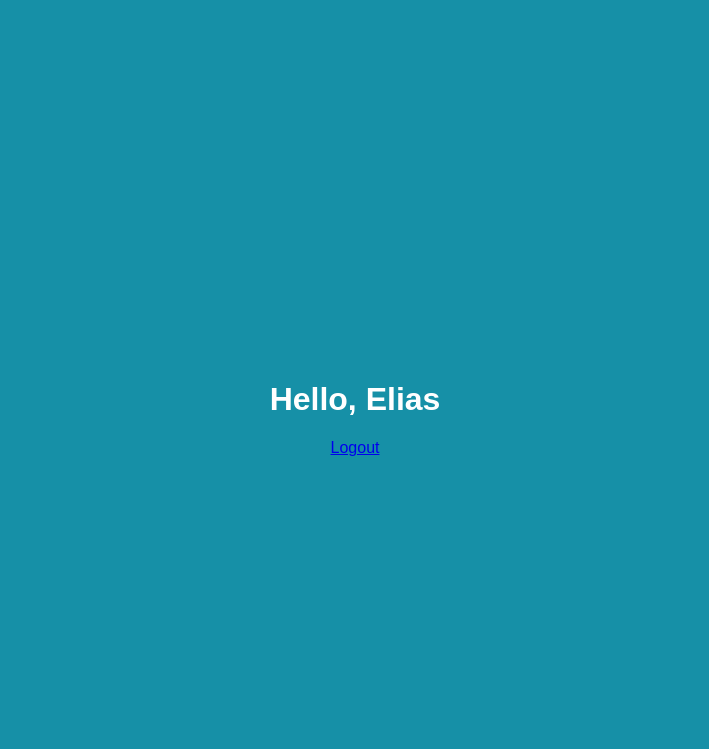
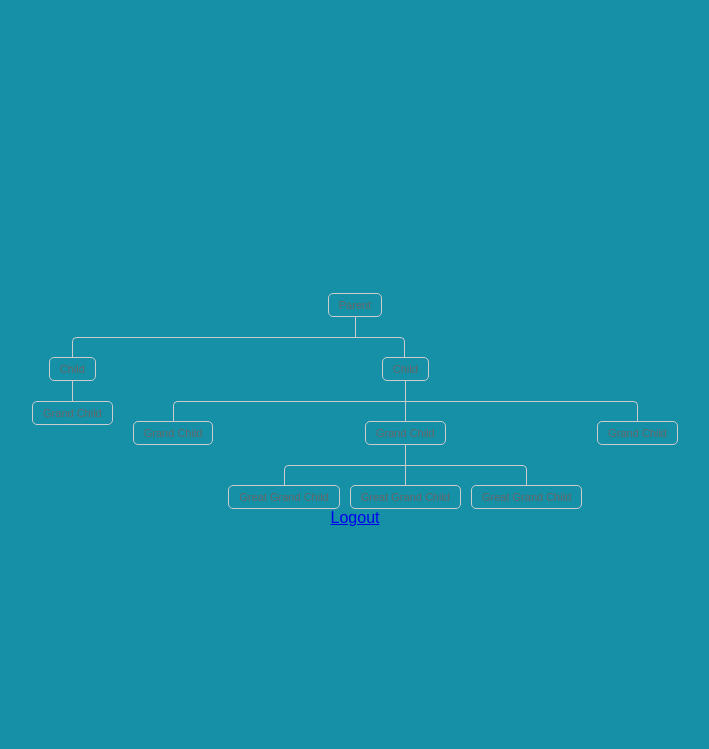
Before and after one commit to codingWithElias/Login-registration-System-PHP-and-MYSQL, a PHP site: page /home.php in a window 1280 px wide. Shown: the top 749 px of the page, without its empty margins (285-994 px from the left). Run offline with PHP 8.4, Linux system fonts and the light colour scheme; a user stored in the database is signed in.

Commit message:
bag o edit

```diff
--- a/home.php
+++ b/home.php
@@ -11,7 +11,44 @@ if (isset($_SESSION['id']) && isset($_SESSION['user_name'])) {
 	<link rel="stylesheet" type="text/css" href="style.css">
 </head>
 <body>
-     <h1>Hello, <?php echo $_SESSION['name']; ?></h1>
+     <div class="tree">
+	<ul>
+		<li>
+			<a href="#">Parent</a>
+			<ul>
+				<li>
+					<a href="#">Child</a>
+					<ul>
+						<li>
+							<a href="#">Grand Child</a>
+						</li>
+					</ul>
+				</li>
+				<li>
+					<a href="#">Child</a>
+					<ul>
+						<li><a href="#">Grand Child</a></li>
+						<li>
+							<a href="#">Grand Child</a>
+							<ul>
+								<li>
+									<a href="#">Great Grand Child</a>
+								</li>
+								<li>
+									<a href="#">Great Grand Child</a>
+								</li>
+								<li>
+									<a href="#">Great Grand Child</a>
+								</li>
+							</ul>
+						</li>
+						<li><a href="#">Grand Child</a></li>
+					</ul>
+				</li>
+			</ul>
+		</li>
+	</ul>
+</div>
      <a href="logout.php">Logout</a>
 </body>
 </html>
--- a/style.css
+++ b/style.css
@@ -84,3 +84,107 @@ h1 {
 .ca:hover {
 	text-decoration: underline;
 }
+
+/*Now the CSS*/
+* {margin: 0; padding: 0;}
+
+.tree ul {
+	padding-top: 20px; position: relative;
+
+	transition: all 0.5s;
+	-webkit-transition: all 0.5s;
+	-moz-transition: all 0.5s;
+}
+
+.tree li {
+	float: left; text-align: center;
+	list-style-type: none;
+	position: relative;
+	padding: 20px 5px 0 5px;
+
+	transition: all 0.5s;
+	-webkit-transition: all 0.5s;
+	-moz-transition: all 0.5s;
+}
+
+/*We will use ::before and ::after to draw the connectors*/
+
+.tree li::before, .tree li::after{
+	content: '';
+	position: absolute; top: 0; right: 50%;
+	border-top: 1px solid #ccc;
+	width: 50%; height: 20px;
+}
+.tree li::after{
+	right: auto; left: 50%;
+	border-left: 1px solid #ccc;
+}
+
+/*We need to remove left-right connectors from elements without
+any siblings*/
+.tree li:only-child::after, .tree li:only-child::before {
+	display: none;
+}
+
+/*Remove space from the top of single children*/
+.tree li:only-child{ padding-top: 0;}
+
+/*Remove left connector from first child and
+right connector from last child*/
+.tree li:first-child::before, .tree li:last-child::after{
+	border: 0 none;
+}
+/*Adding back the vertical connector to the last nodes*/
+.tree li:last-child::before{
+	border-right: 1px solid #ccc;
+	border-radius: 0 5px 0 0;
+	-webkit-border-radius: 0 5px 0 0;
+	-moz-border-radius: 0 5px 0 0;
+}
+.tree li:first-child::after{
+	border-radius: 5px 0 0 0;
+	-webkit-border-radius: 5px 0 0 0;
+	-moz-border-radius: 5px 0 0 0;
+}
+
+/*Time to add downward connectors from parents*/
+.tree ul ul::before{
+	content: '';
+	position: absolute; top: 0; left: 50%;
+	border-left: 1px solid #ccc;
+	width: 0; height: 20px;
+}
+
+.tree li a{
+	border: 1px solid #ccc;
+	padding: 5px 10px;
+	text-decoration: none;
+	color: #666;
+	font-family: arial, verdana, tahoma;
+	font-size: 11px;
+	display: inline-block;
+
+	border-radius: 5px;
+	-webkit-border-radius: 5px;
+	-moz-border-radius: 5px;
+
+	transition: all 0.5s;
+	-webkit-transition: all 0.5s;
+	-moz-transition: all 0.5s;
+}
+
+/*Time for some hover effects*/
+/*We will apply the hover effect the the lineage of the element also*/
+.tree li a:hover, .tree li a:hover+ul li a {
+	background: #c8e4f8; color: #000; border: 1px solid #94a0b4;
+}
+/*Connector styles on hover*/
+.tree li a:hover+ul li::after,
+.tree li a:hover+ul li::before,
+.tree li a:hover+ul::before,
+.tree li a:hover+ul ul::before{
+	border-color:  #94a0b4;
+}
+
+/*Thats all. I hope you enjoyed it.
+Thanks :)*/
```
